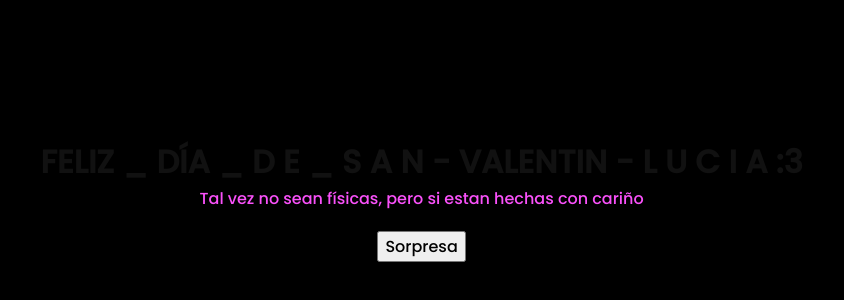
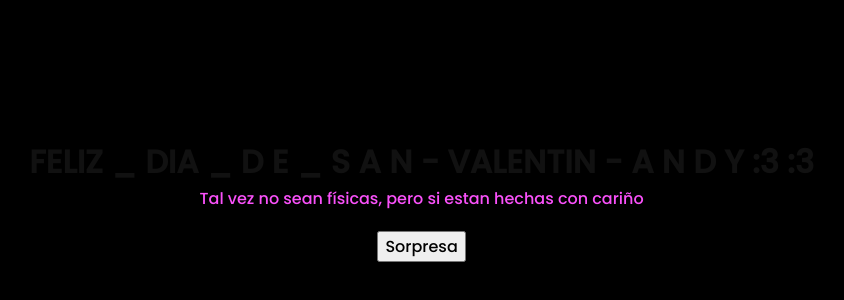
Before and after one commit to SolYX1349/Flowers, a plain HTML site: page index.html in a window 1280 px wide. Shown: the part 188-488 px from the top of the page, 220-1064 px from the left. Drawn offline with Linux system fonts and the light colour scheme.

Commit message:
Se hizo un commit nuevo

```diff
--- a/index.html
+++ b/index.html
@@ -12,7 +12,7 @@
     <div class="greetings">
       <span>FELIZ</span>
       <span>_</span>
-      <span>DÍA</span>
+      <span>DIA</span>
       <span>_</span>
       <span>D</span>
       <span>E</span>
@@ -23,11 +23,11 @@
       <span>-</span>
       <span>VALENTIN</span>
       <span>-</span>
-      <span>L</span>
-      <span>U</span>
-      <span>C</span>
-      <span>I</span>
       <span>A</span>
+      <span>N</span>
+      <span>D</span>
+      <span>Y</span>
+      <span>:3</span>
 
       <span>:3</span>
     </div>
```
